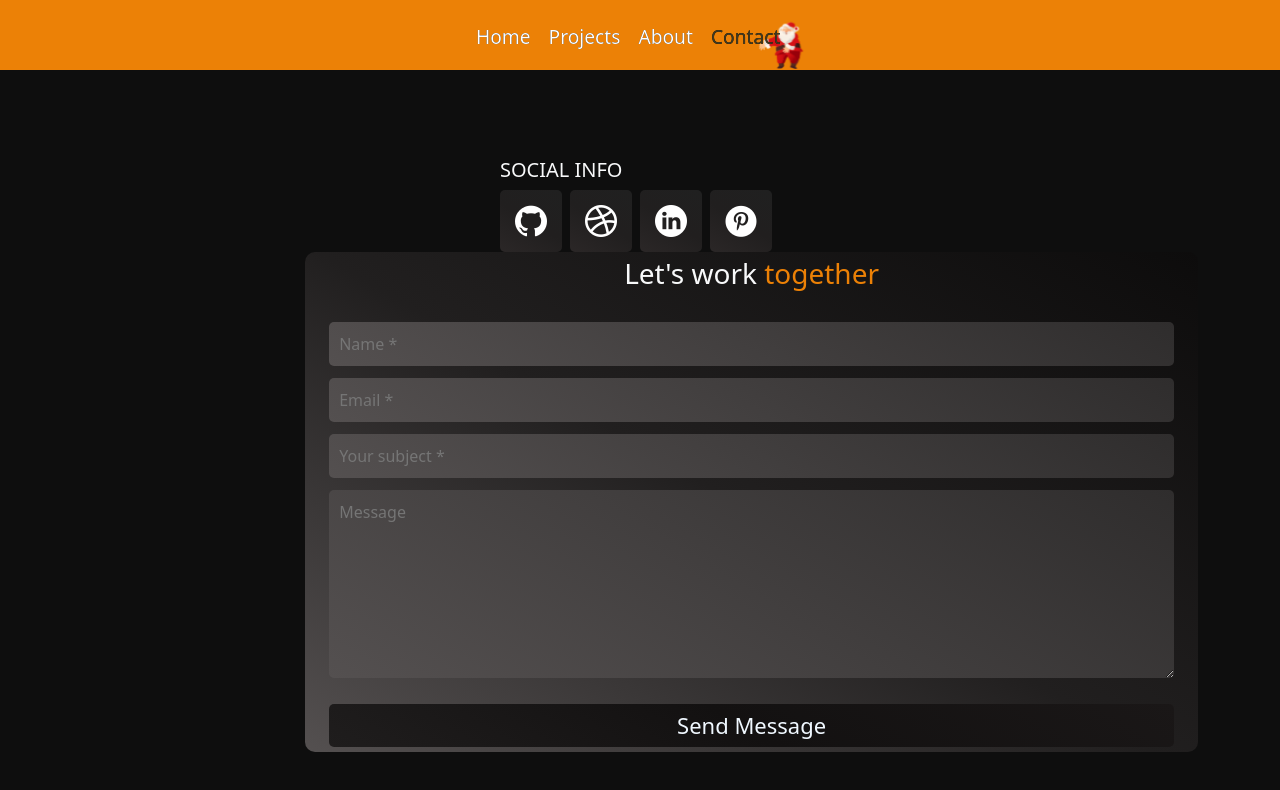
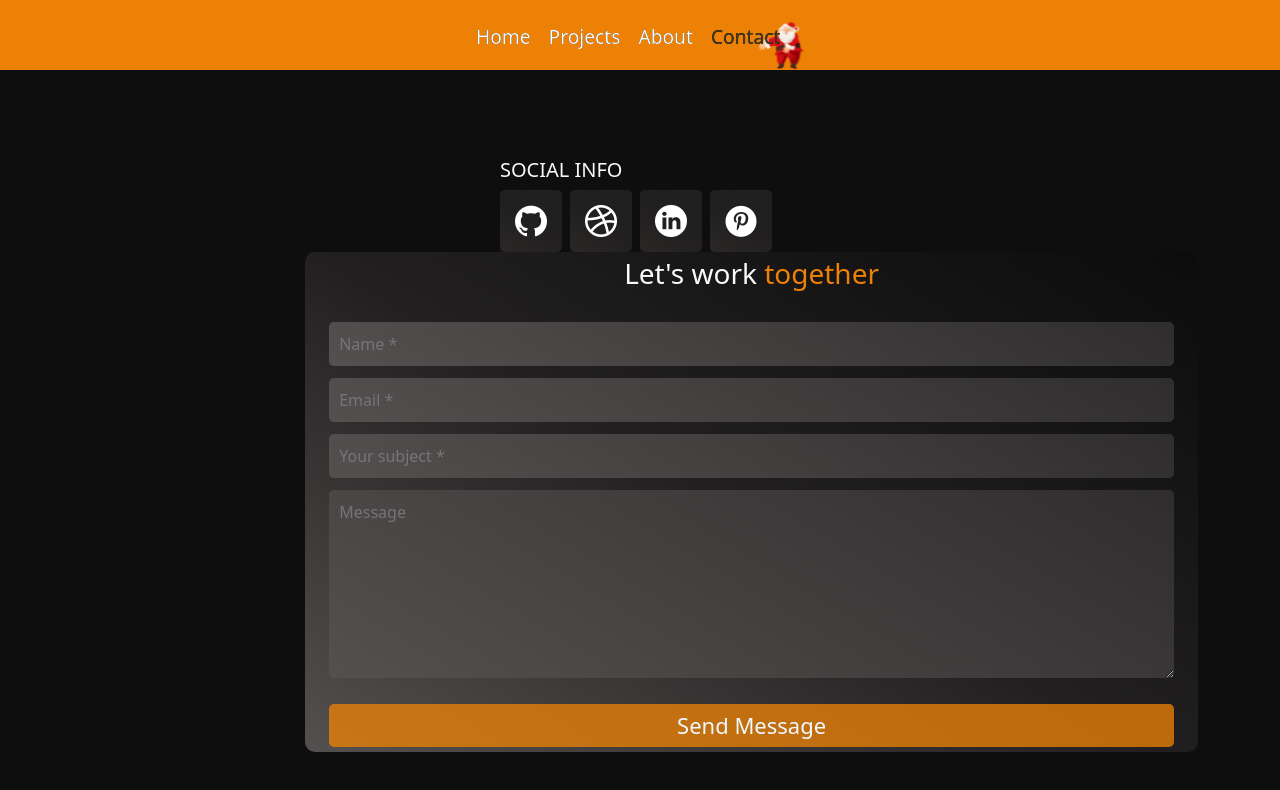
Before and after one commit to Younes-sh/portfolio, a React (Create React App) app in the folder portfolio/: page /contact in a window 1280 px wide. In both pictures the pointer is over the button "Send Message". Shown: the part 262-1052 px from the top of the page. Built offline with nearby package versions, Linux system fonts and the light colour scheme; no server answers.

Commit message:
style hover for Button form collaborate

```diff
--- a/portfolio/src/Pages/Contact/Form.js
+++ b/portfolio/src/Pages/Contact/Form.js
@@ -29,7 +29,7 @@ function Form() {
       <input onChange={(e) => controlHndler(e , 'email')} name='email' className='textinput' type="text" placeholder='Email *'/>
       <input onChange={(e) => controlHndler(e , 'yourSubject')} name='yourSubject' className='textinput' type="text" placeholder='Your subject *' />
       <textarea onChange={(e) => controlHndler(e , 'message')} name='message' className='textinput' type="text" rows={7}  placeholder='Message'></textarea>
-      <button onClick={senHandler} type='button'>Send Message</button>
+      <button onClick={senHandler} type='button' className='ButtonForm'>Send Message</button>
     </div>
   )
 }
--- a/portfolio/src/Pages/Contact/style.css
+++ b/portfolio/src/Pages/Contact/style.css
@@ -55,3 +55,7 @@
     background: linear-gradient(211deg, rgb(26, 23, 23) 0%, rgb(19, 17, 17) 51%, rgb(31, 29, 29) 100%);
     color: aliceblue;
 }
+
+.formContact button:hover {
+    background: #ec8106c4;
+}
```
